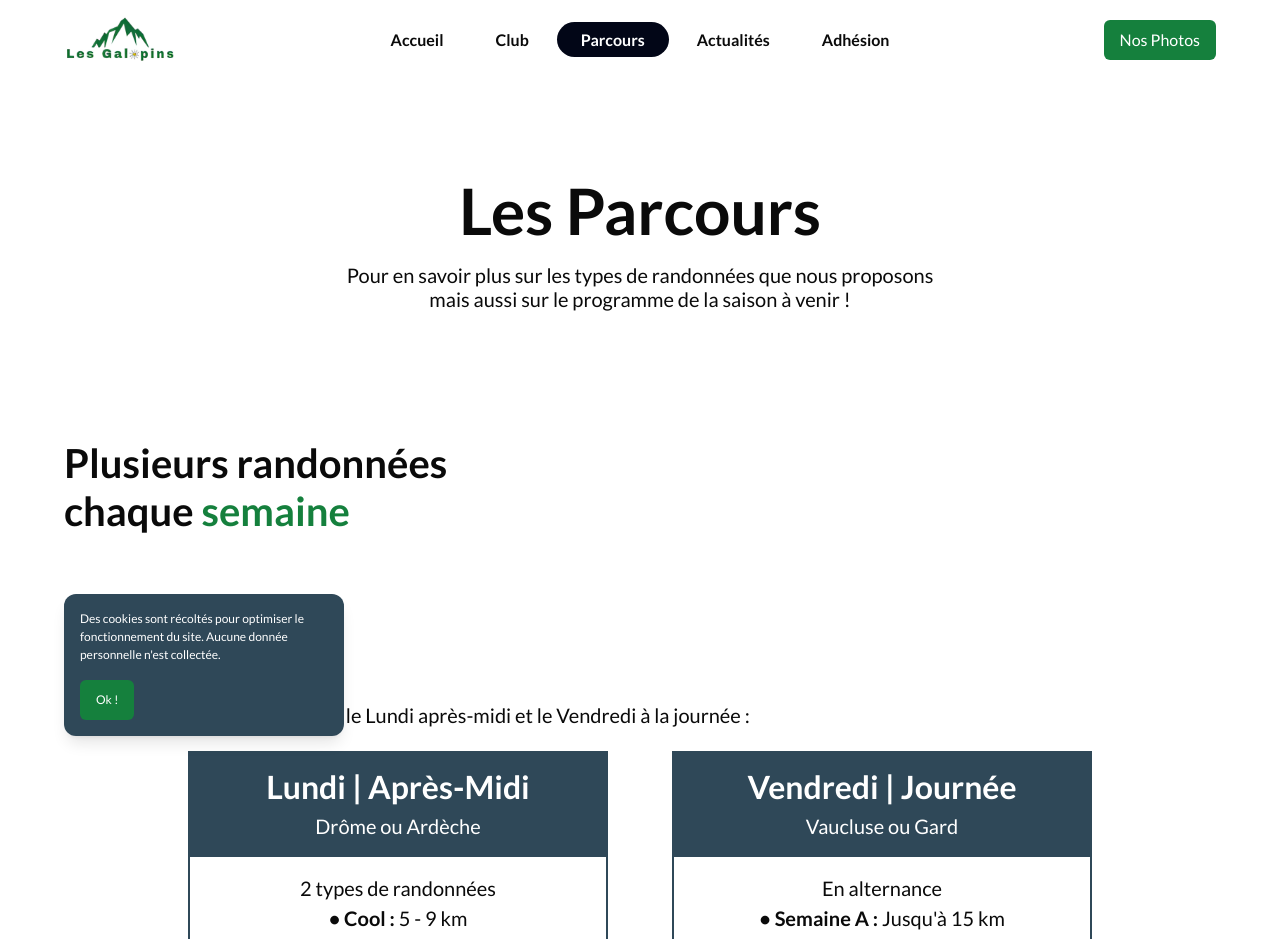
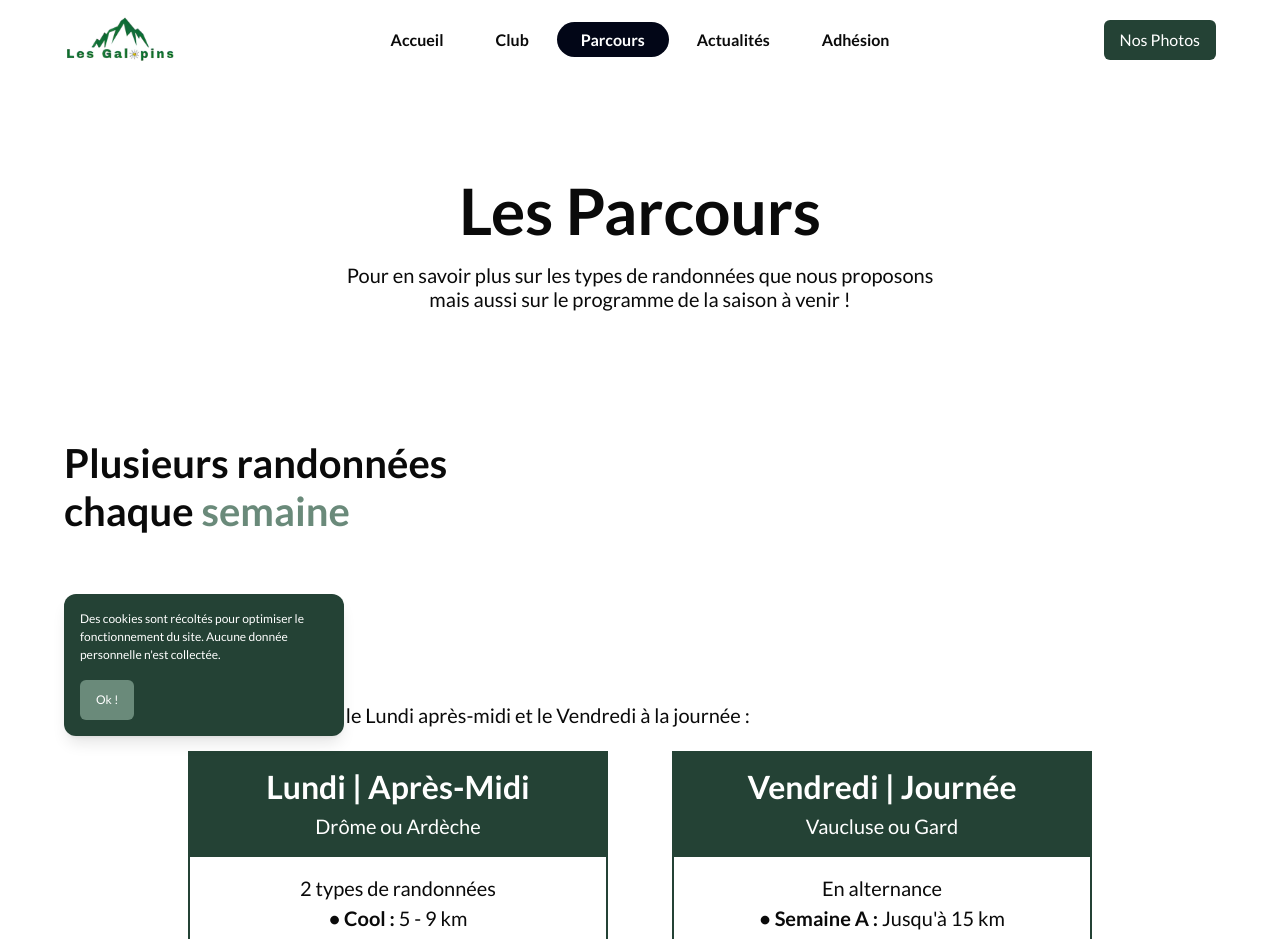
Before and after one commit to SebastienLaurentt/Galopins-Next-V2, a Next.js app: page /parcours in a window 1280 px wide. Shown: the top 939 px of the page. Built offline with nearby package versions, Linux system fonts and the light colour scheme.

Commit message:
update project theme color

```diff
--- a/app/(root)/page.tsx
+++ b/app/(root)/page.tsx
@@ -76,7 +76,7 @@ export default function Home() {
           titleHighlight="région"
           titleDescription="Les Galopins sortent en groupe pour randonner principalement dans
           les départements de la Drôme, de l'Ardèche et du Gard.
-          Cependant, le Vaucluse et la Lozère peuvent également être choisis
+          Le Vaucluse et la Lozère peuvent également être choisis
           pour des randonnées plus lointaines."
           imgSrc={imgVadrouille}
           imgClassname="md:-right-6 md:-top-12 md:w-[300px] lg:w-[350px] xl:w-[400px] lg:-top-16 xl:-top-28"
--- a/app/globals.css
+++ b/app/globals.css
@@ -13,16 +13,16 @@
     --popover: 0 0% 100%;
     --popover-foreground: 0 0% 3.9%;
 
-    --primary: 240, 6%, 10%;
+    --primary: 154 29% 20%;
     --primary-foreground: 0 0% 98%;
 
-    --secondary: 0 0% 96.1%;
+    --secondary: 56 18% 65%;
     --secondary-foreground: 0 0% 9%;
 
     --muted: 0 0% 96.1%;
     --muted-foreground: 0 0% 45.1%;
 
-    --accent: 142.4 71.8% 29.2%;
+    --accent: 149 13% 48%;
     --accent-foreground: 0 0% 9%;
 
     --destructive: 0 73.7% 41.8%;
@@ -50,11 +50,11 @@
   }
 
   h2 {
-    @apply text-xl md:text-2xl lg:text-3xl leading-8 md:leading-[40px] lg:leading-[48px] font-semibold mb-4 text-primary max-w-[325px] md:max-w-[380px] lg:max-w-[480px];
+    @apply text-xl md:text-2xl lg:text-3xl leading-8 md:leading-[40px] lg:leading-[48px] font-semibold mb-4 text-foreground max-w-[325px] md:max-w-[380px] lg:max-w-[480px];
   }
 
   h3 {
-    @apply text-lg md:text-2xl leading-8 md:leading-10  mb-4 md:mb-6 lg:mb-8 text-primary font-bold;
+    @apply text-lg md:text-2xl leading-8 md:leading-10  mb-4 md:mb-6 lg:mb-8 text-foreground font-bold;
   }
 
   h4 {
--- a/components/Card/ParcoursCard/ParcoursCard.tsx
+++ b/components/Card/ParcoursCard/ParcoursCard.tsx
@@ -17,11 +17,11 @@ const ParcoursCard = ({
 }: ParcoursCardProps) => {
   return (
     <div className="mx-auto flex max-w-[360px] flex-col text-center md:max-w-[480px] lg:w-[420px] xl:max-w-screen-xl">
-      <div className="bg-secondary py-4">
+      <div className="bg-primary py-4">
         <h3 className="mb-1 text-white">{parcoursTitle}</h3>
         <span className="mb-2 text-white md:text-md">{area}</span>
       </div>
-      <div className="border-x-2 border-b-2  border-secondary py-4 md:text-md">
+      <div className="border-x-2 border-b-2  border-primary py-4 md:text-md">
         <span>{frequency}</span>
         <ul>
           <li>{case1}</li>
--- a/components/Contact/Contact.tsx
+++ b/components/Contact/Contact.tsx
@@ -99,7 +99,7 @@ export default function Form() {
           placeholder="Nom - Prénom"
           className={`w-full rounded-md border ${
             formErrors.name ? "border-red-500" : "border-gray-300"
-          } bg-white px-6 py-3 text-base font-medium text-gray-700 outline-none focus:border-accent focus:shadow-md`}
+          } bg-white px-6 py-3 text-base font-medium text-gray-700 outline-none focus:border-primary focus:shadow-md`}
         />
         {/* If name is null when submit */}
         {formErrors.name && (
@@ -123,7 +123,7 @@ export default function Form() {
           placeholder="exemple@email.com"
           className={`w-full rounded-md border ${
             formErrors.email ? "border-red-500" : "border-gray-300"
-          } bg-white px-6 py-3 text-base font-medium text-gray-700 outline-none focus:border-accent focus:shadow-md`}
+          } bg-white px-6 py-3 text-base font-medium text-gray-700 outline-none focus:border-primary focus:shadow-md`}
         />
         {/* If email is null when submit */}
         {formErrors.email && (
@@ -147,7 +147,7 @@ export default function Form() {
           placeholder="Description de votre demande"
           className={`w-full resize-none rounded-md border ${
             formErrors.message ? "border-red-500" : "border-gray-300"
-          } bg-white px-6 py-3 text-base font-medium text-gray-700 outline-none focus:border-accent focus:shadow-md`}
+          } bg-white px-6 py-3 text-base font-medium text-gray-700 outline-none focus:border-primary focus:shadow-md`}
         />
         {/* If textarea is null when submit */}
         {formErrors.message && (
@@ -159,7 +159,6 @@ export default function Form() {
         <Button
           type="submit"
           aria-label="Envoyer le formulaire"
-          className="bg-green-700 text-white hover:bg-accent"
         >
           Envoyer
         </Button>
--- a/components/CookiesWindow/CookiesWindow.tsx
+++ b/components/CookiesWindow/CookiesWindow.tsx
@@ -36,7 +36,7 @@ export default function CookiesWindow() {
 
   return (
     <div
-      className={`fixed bg-secondary text-white ${displayClass} bottom-14 max-w-[280px] rounded-xl p-4 text-xs shadow-lg duration-700 md:bottom-16`}
+      className={`fixed bg-primary text-white ${displayClass} bottom-14 max-w-[280px] rounded-xl p-4 text-xs shadow-lg duration-700 md:bottom-16`}
     >
       <div className="mb-4">
         <p className=" mb-0 text-xs leading-normal">
--- a/components/Loader/Loader.tsx
+++ b/components/Loader/Loader.tsx
@@ -1,6 +1,6 @@
 const Loader = () => {
   return (
-    <div className="size-10 animate-spin rounded-full border-4 border-gray-200 border-t-green-700" />
+    <div className="size-10 animate-spin rounded-full border-4 border-gray-200 border-t-primary" />
   );
 };
 
--- a/components/ui/button.tsx
+++ b/components/ui/button.tsx
@@ -9,7 +9,7 @@ const buttonVariants = cva(
   {
     variants: {
       variant: {
-        default: "bg-accent text-white hover:bg-accent/90 ",
+        default: "hover:bg-primary/90 bg-primary text-white ",
         hero: "border border-green-600 bg-transparent hover:bg-green-600",
         destructive:
           "bg-destructive text-destructive-foreground shadow-sm hover:bg-destructive/90",
--- a/components/ui/select.tsx
+++ b/components/ui/select.tsx
@@ -123,7 +123,7 @@ const SelectItem = React.forwardRef<
   <SelectPrimitive.Item
     ref={ref}
     className={cn(
-      "relative flex w-full cursor-default select-none items-center rounded-sm py-1.5 pl-2 pr-8 text-sm outline-none focus:bg-accent focus:text-white data-[disabled]:pointer-events-none data-[disabled]:opacity-50",
+      "relative flex w-full cursor-default select-none items-center rounded-sm py-1.5 pl-2 pr-8 text-sm outline-none focus:bg-primary focus:text-white data-[disabled]:pointer-events-none data-[disabled]:opacity-50",
       className
     )}
     {...props}
--- a/src/features/layout/Footer/Footer.tsx
+++ b/src/features/layout/Footer/Footer.tsx
@@ -10,7 +10,7 @@ export const Footer = () => {
   const footerVisibility = /^\/(login|account)/.test(pathname) ? "hidden" : "";
 
   return (
-    <footer className={` ${footerVisibility} bg-secondary text-white`}>
+    <footer className={` ${footerVisibility} bg-primary text-white`}>
       <div className="flex items-center justify-between px-6 py-4 text-xs md:px-10 md:text-sm xl:mx-auto xl:max-w-screen-xl xl:px-16 ">
         <span className="">@2024 - Les Galopins</span>
         <span className="">
--- a/tailwind.config.ts
+++ b/tailwind.config.ts
@@ -43,11 +43,11 @@ const config = {
         background: "hsl(var(--background))",
         foreground: "hsl(var(--foreground))",
         primary: {
-          DEFAULT: "#fffff",
+          DEFAULT: "hsl(var(--primary))",
           foreground: "hsl(var(--primary-foreground))",
         },
         secondary: {
-          DEFAULT: "#2F4858",
+          DEFAULT: "hsl(var(--secondary))",
           foreground: "hsl(var(--secondary-foreground))",
         },
         destructive: {
```
Also changed, not shown: public/images/Ecosystem-bro.svg, public/images/Hiking-bro.svg.
